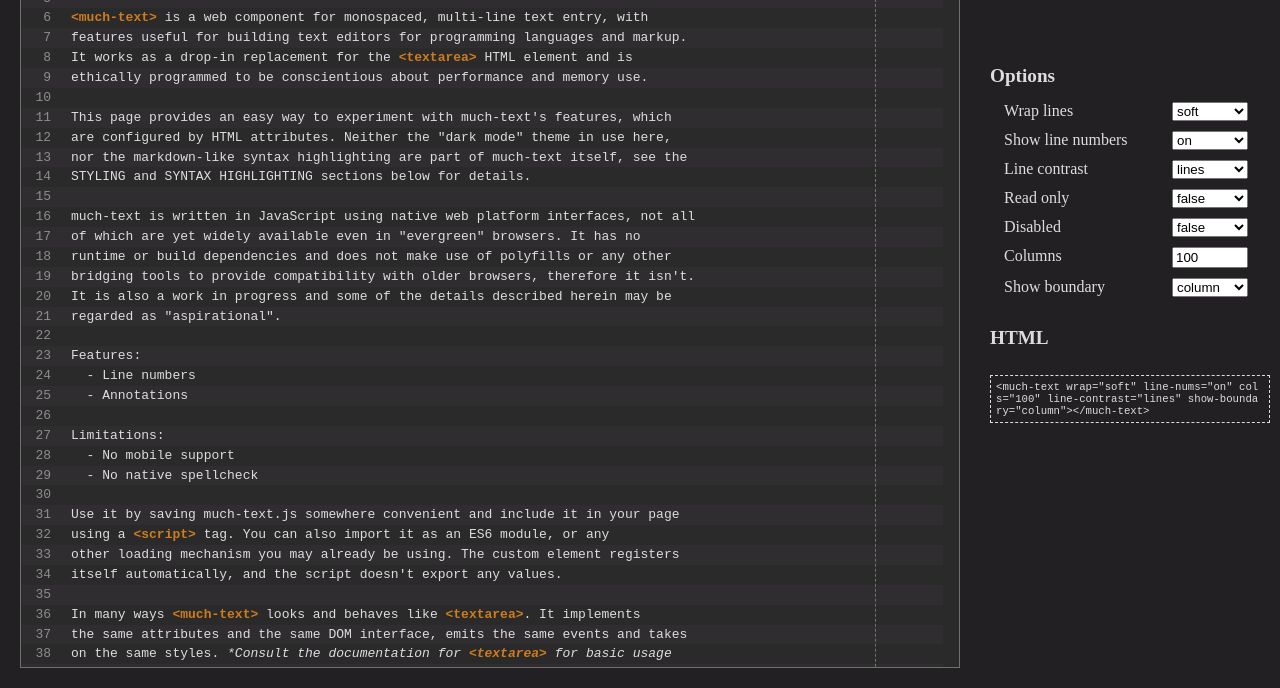
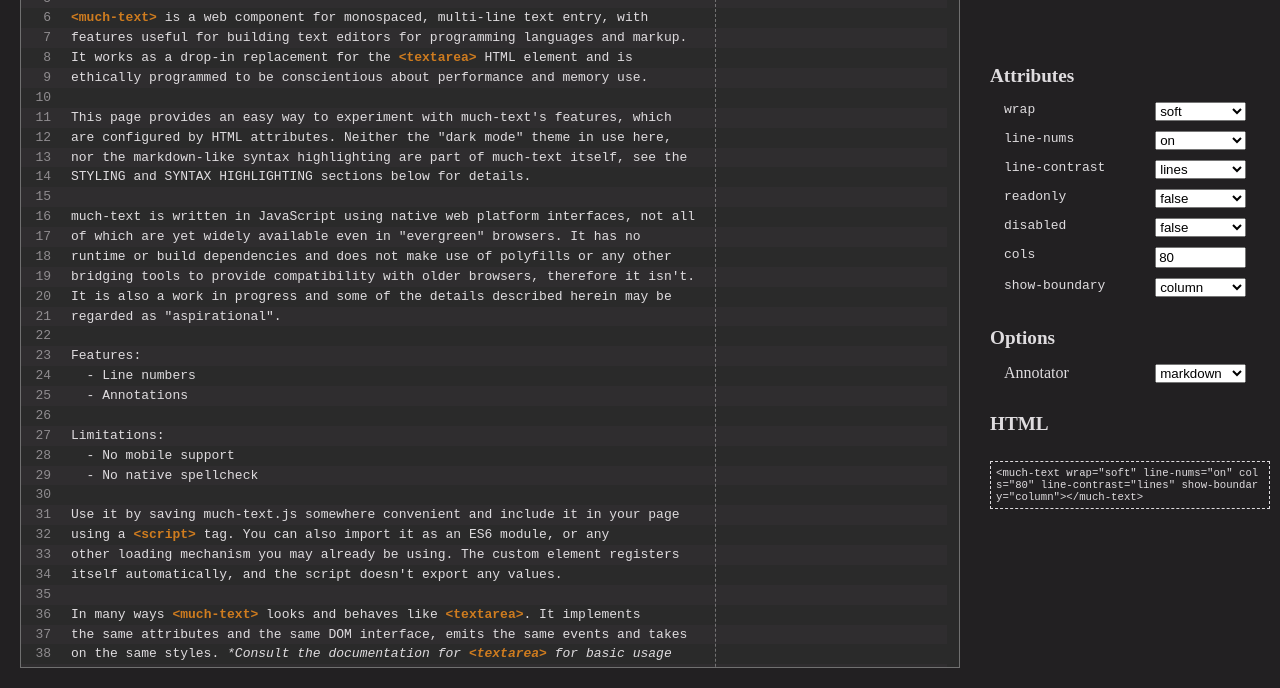
Before and after one commit to shmookey/much-text, a plain HTML site: page index.html in a window 1280 px wide. Shown: the part 112-800 px from the top of the page. Drawn offline with Linux system fonts and the light colour scheme.

Commit message:
New options and better annotator for demo page

```diff
--- a/annotate-markdown.js
+++ b/annotate-markdown.js
@@ -12,6 +12,8 @@ function annotate(text, region) {
   let curCol  = 0
   if(region) {
     curChar = region.startOffset - region.startColumn // Always start at beginning of line
+    region.startOffset -= region.startColumn
+    region.startColumn = 0
     curLine = region.startLine
     curCol  = 0
     //region.endLine += 1 // Always check out the next line in case there's a heading
--- a/index.html
+++ b/index.html
@@ -45,9 +45,12 @@ much-text {
 #panel .settings {
   display: grid;
   width: 90%;
-  grid-template-columns: 2fr 1fr;
+  grid-template-columns: 3fr 2fr;
   grid-auto-flow: dense;
   row-gap: 10px;
+}
+#panel .settings.attributes label {
+  font-family: monospace;
 }
 #panel .settings label {
   grid-column: 1;
@@ -150,6 +153,8 @@ async function loadReadme() {
 }
 let readmePromise = loadReadme()
 window.onload = async () => {
+  let enableAnnotator = true
+
   eInput = document.querySelector('much-text')
   const eSplash = document.querySelector('#splash')
   const eError = document.querySelector('#splash .error')
@@ -160,6 +165,7 @@ window.onload = async () => {
   const eReadOnly = document.querySelector('#panel select[name="read-only"]')
   const eDisabled = document.querySelector('#panel select[name="disabled"]')
   const eCols     = document.querySelector('#panel input[name="cols"]')
+  const eAnnotator = document.querySelector('#panel select[name="annotator"]')
   const eShowBoundary = document.querySelector('#panel select[name="show-boundary"]')
   eWrapMode.addEventListener('change', ev => {
     eInput.wrap = eWrapMode.value
@@ -189,12 +195,18 @@ window.onload = async () => {
     eInput.showBoundary = eShowBoundary.value
     updateExample()
   })
+  eAnnotator.addEventListener('change', ev => {
+    enableAnnotator = eAnnotator.value == 'markdown'
+  })
+  eAnnotator.value = 'markdown'
 
 
   function updateExample() {
     const attrs = []
     if(eInput.wrap == 'soft')
       attrs.push('wrap="soft"')
+    else if(eInput.wrap == 'hard')
+      attrs.push('wrap="hard"')
     if(eInput.lineNums == 'on')
       attrs.push('line-nums="on"')
     if(eInput.readOnly == 'true')
@@ -237,7 +249,6 @@ window.onload = async () => {
     eInput.setText(text)
 //    eInput.focus()
     updateExample()
-
     function highlight(region) {
       const result = annotate(eInput.textContent, region)
       const ranges = result.ranges
@@ -253,7 +264,7 @@ window.onload = async () => {
     eInput.addEventListener('input', ev => {
       if(DEBUG) console.log(`[annotator] input detected at ${formatRange(ev.affectedRange)}`)
       if(DEBUG) console.log(`[annotator] reprocessing extended range ${formatRange(ev.extendedRange)}`)
-      highlight(ev.extendedRange)
+      if(enableAnnotator) highlight(ev.extendedRange)
     })
   }, err => {
     eError.style.display = 'block'
@@ -273,48 +284,57 @@ window.onload = async () => {
   autofocus='true'
   line-nums='on'
   line-contrast='lines'
-  cols='100'
+  cols='80'
   show-boundary='column'
   placeholder='This is a placeholder...'
 ></much-text>
 <div id='panel'>
   <div class='title'>much-text</div>
-  <div class='heading'>Options</div>
-  <div class='settings'>
-    <label>Wrap lines</label>
+  <div class='heading'>Attributes</div>
+  <div class='settings attributes'>
+    <label>wrap</label>
     <select name='wrap'>
+      <option>off</option>
       <option>soft</option>
-      <option>off</option>
+      <option>hard</option>
     </select>
-    <label>Show line numbers</label>
+    <label>line-nums</label>
     <select name='line-nums'>
       <option>on</option>
       <option>off</option>
     </select>
-    <label>Line contrast</label>
+    <label>line-contrast</label>
     <select name='line-contrast'>
       <option>lines</option>
       <option>rows</option>
       <option>off</option>
     </select>
-    <label>Read only</label>
+    <label>readonly</label>
     <select name='read-only'>
       <option>true</option>
       <option>false</option>
     </select>
-    <label>Disabled</label>
+    <label>disabled</label>
     <select name='disabled'>
       <option>true</option>
       <option>false</option>
     </select>
-    <label>Columns</label>
+    <label>cols</label>
     <input type='text' name='cols' value='80' />
-    <label>Show boundary</label>
+    <label>show-boundary</label>
     <select name='show-boundary'>
       <option>column</option>
       <option>off</option>
     </select>
   </div>
+  <div class='heading'>Options</div>
+  <div class='settings'>
+    <label>Annotator</label>
+    <select name='annotator'>
+      <option>off</option>
+      <option>markdown</option>
+    </select>
+  </div>
   <div class='heading'>HTML</div>
   <pre id='example'></pre>
 </div>
```
